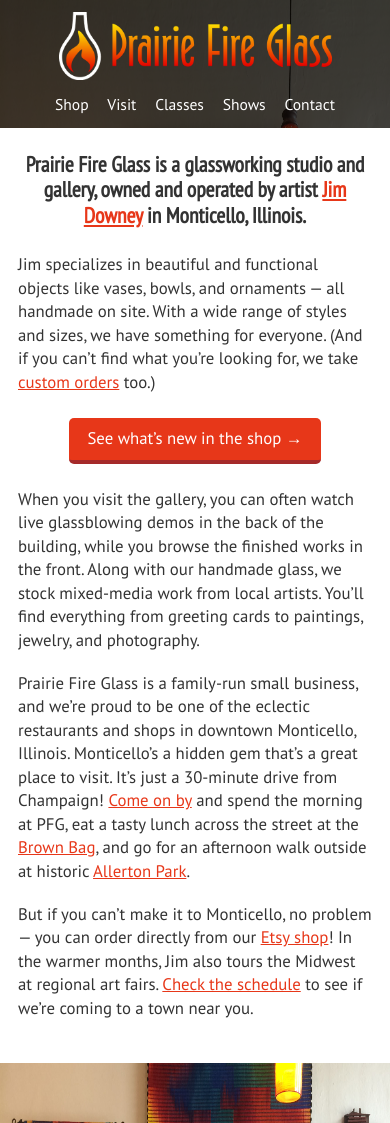
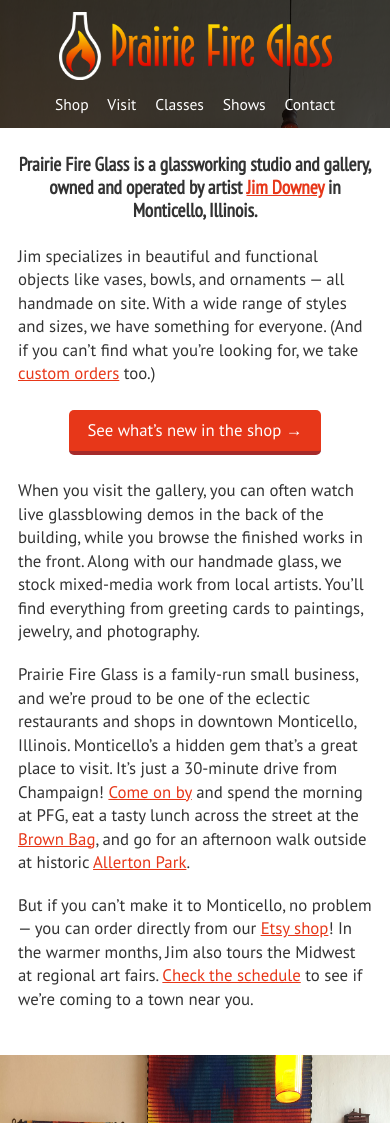
Before and after one commit to prairiefireglass/prairiefireglass.github.io, a Jekyll site: the page built from index.html, in a window 390 px wide. Built offline with Jekyll 4.4.1, drawn with Linux system fonts in a browser that asks for light colours; nearby versions of some CDN libraries.

Commit message:
Phone tweaks

```diff
--- a/assets/stylesheets/style.scss
+++ b/assets/stylesheets/style.scss
@@ -234,12 +234,17 @@
   }
 
   h1 {
-    font-size: 1.8rem;
+    font-size: 1.6rem;
     margin-bottom: 1.5rem;
   }
 
   main {
     padding: 2rem 1.5rem;
+  }
+
+  section .etsy-items a {
+    width: 7rem;
+    height: 7rem;
   }
 }
 
```
